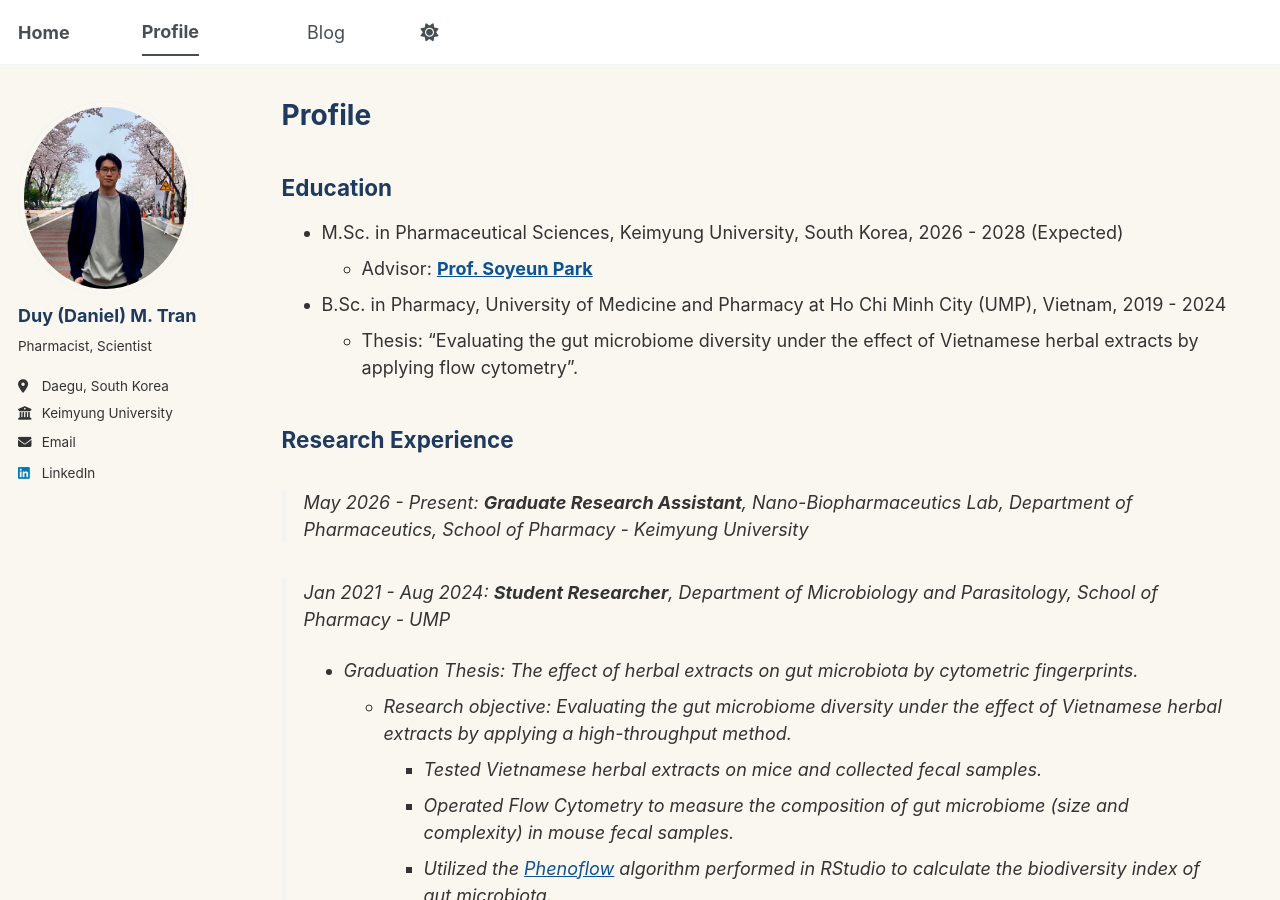
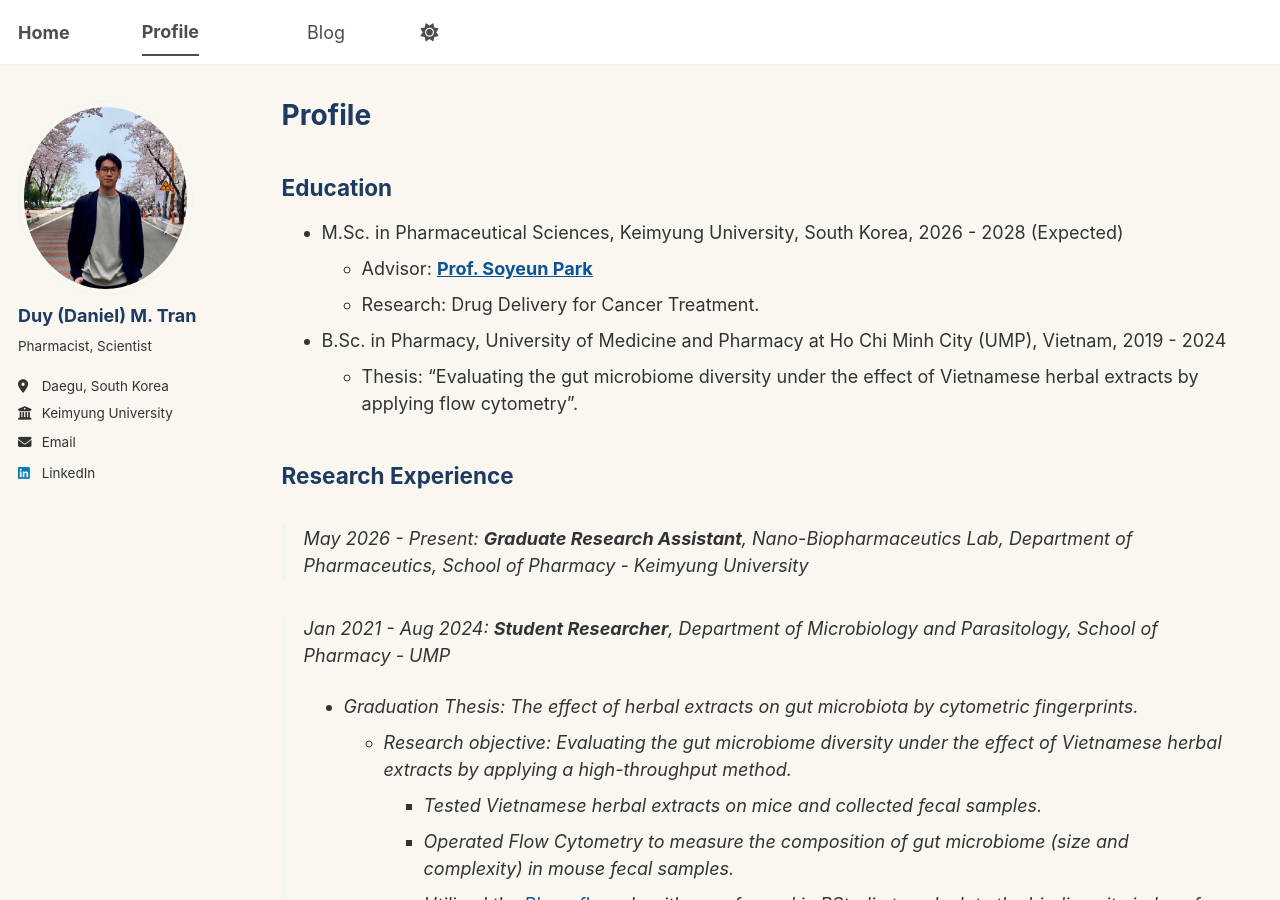
Before and after one commit to tranminhduy-git/tmduy.github.io, a Jekyll site: the page built from _pages/cv.md, in a window 1280 px wide and 900 px high. Built offline with Jekyll 4.4.1, drawn with Linux system fonts in a browser that asks for light colours; a script bundle is joined from its source files by our own code; library files that are not in the unit come from our copies.

Commit message:
Update cv.md

```diff
--- a/_pages/cv.md
+++ b/_pages/cv.md
@@ -13,6 +13,7 @@ redirect_from:
 
 * M.Sc. in Pharmaceutical Sciences, Keimyung University, South Korea, 2026 - 2028 (Expected)
   * Advisor: [__Prof. Soyeun Park__](https://orcid.org/0000-0003-3989-9079)
+  * Research: Drug Delivery for Cancer Treatment.
 * B.Sc. in Pharmacy, University of Medicine and Pharmacy at Ho Chi Minh City (UMP), Vietnam, 2019 - 2024
   * Thesis: "Evaluating the gut microbiome diversity under the effect of Vietnamese herbal extracts by applying flow cytometry".
 
```
